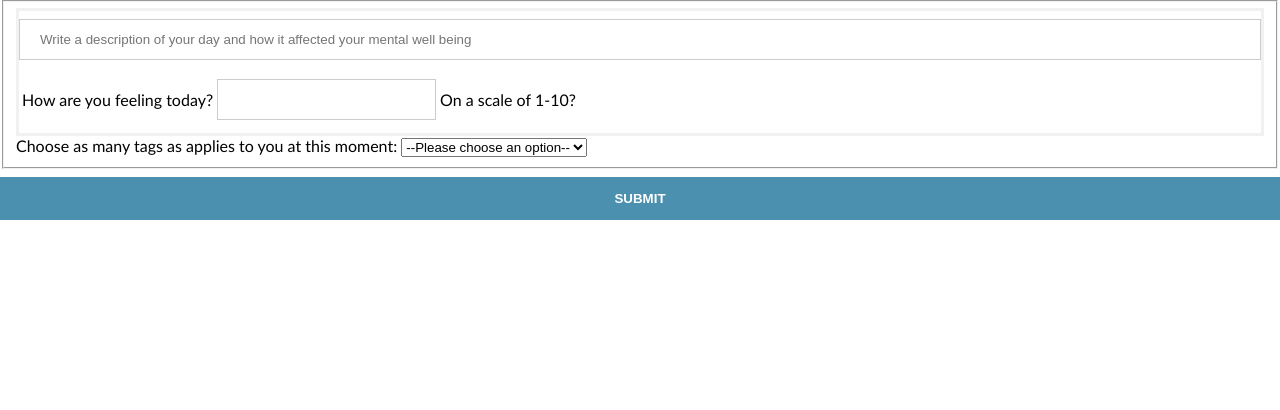
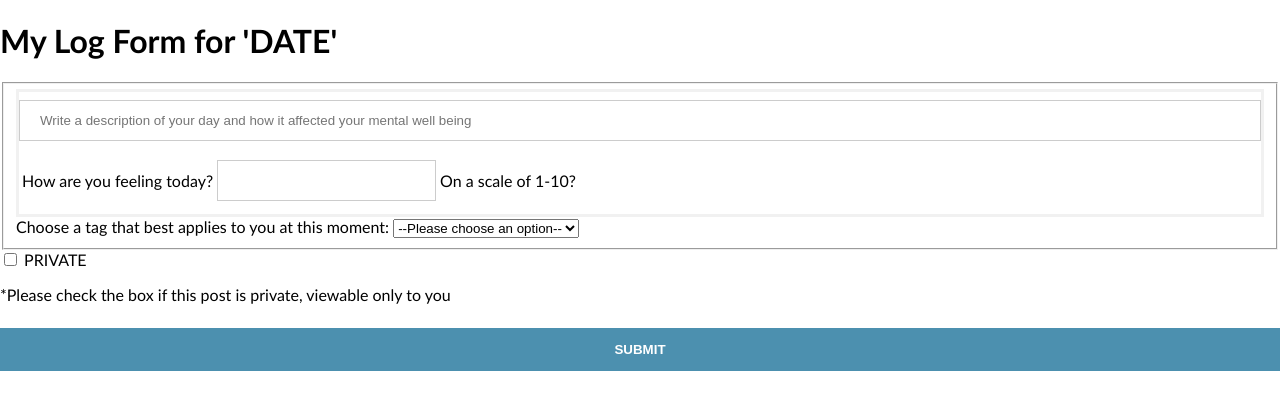
Before and after one commit to lydiagd/Mental-Health-Web, a website: page public/LogForm.html in a window 1280 px wide. Drawn offline with Linux system fonts and the light colour scheme.

Commit message:
Update LogForm.html

```diff
--- a/public/LogForm.html
+++ b/public/LogForm.html
@@ -5,6 +5,8 @@
             <title>Log how you're doing today</title>
 
             <link rel="stylesheet" type="text/css" href="style.css">
+
+            <h1>My Log Form for 'DATE'</h1>
     </head>
     <body>
         <fieldset>
@@ -57,7 +59,7 @@
         </script> -->
 
 
-        <label for="tag-select">Choose as many tags as applies to you at this moment:</label>
+        <label for="tag-select">Choose a tag that best applies to you at this moment:</label>
 
         <select name="moods" id="tag-select">
             <option value="">--Please choose an option--</option>
@@ -74,6 +76,13 @@
         </select>
 
         </fieldset>
+        <div class = "form-check">
+            <input class = "form-check-input" type = "checkbox" value = "" id = "remember_me">
+            <label class = "form-check-label text-nowrap" for = "remember_me">
+                PRIVATE
+            </label>
+        </div>
+        <p>*Please check the box if this post is private, viewable only to you</p>
         <a href="index.html"><button class="LogFormSubmit" type="button"><b>SUBMIT</b></button></a>
     </body>
 </html>
```
